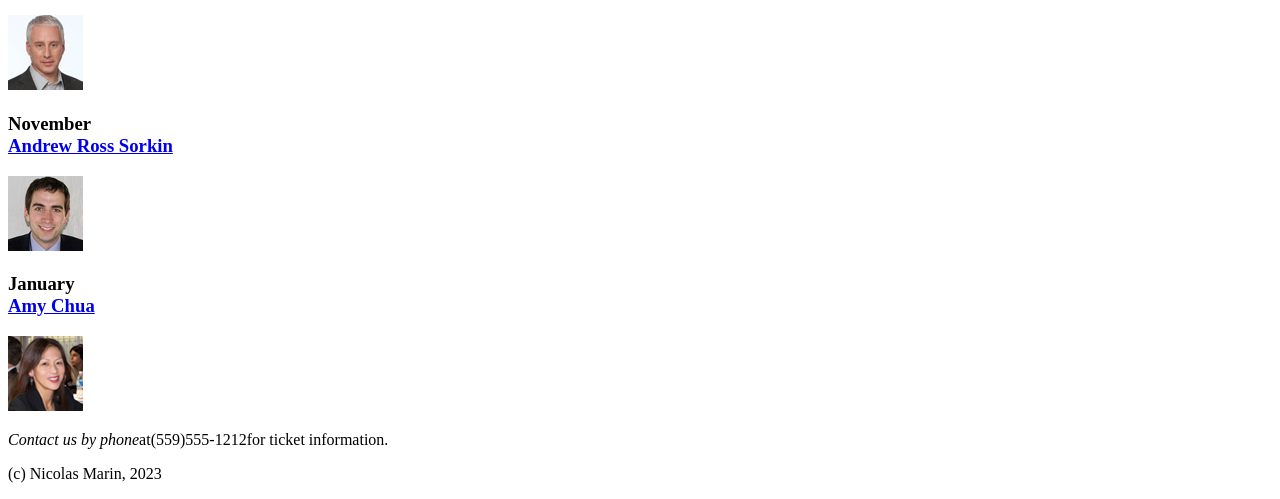
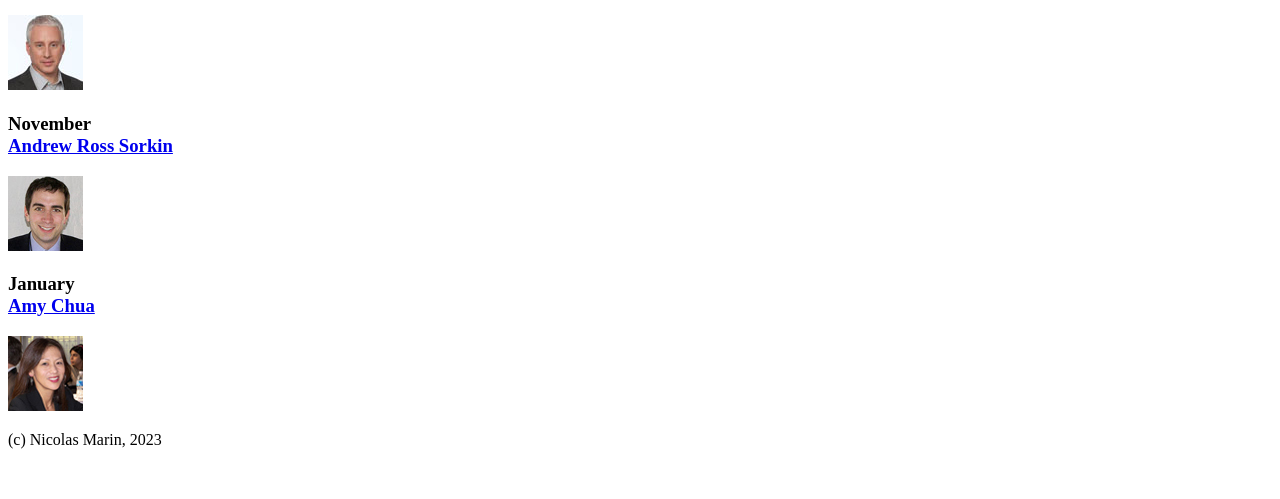
Before and after one commit to NicMar112/A05, a plain HTML site: page index.html in a window 1280 px wide. Shown: the part 570-1069 px from the top of the page. After the commit the page ends 1035 px from the top, so only its background shows below. Drawn offline with Linux system fonts and the light colour scheme.

Commit message:
committing changes

```diff
--- a/index.html
+++ b/index.html
@@ -38,8 +38,6 @@
         </h3>
         <img src="images/chua75.jpg" alt="Amy Chua" width="75">
 
-        <p><em>Contact us by phone</em>at(559)555-1212for ticket
-            information.</p>
         </main>
         <footer>
             <p>(c) Nicolas Marin, 2023</p>
```
